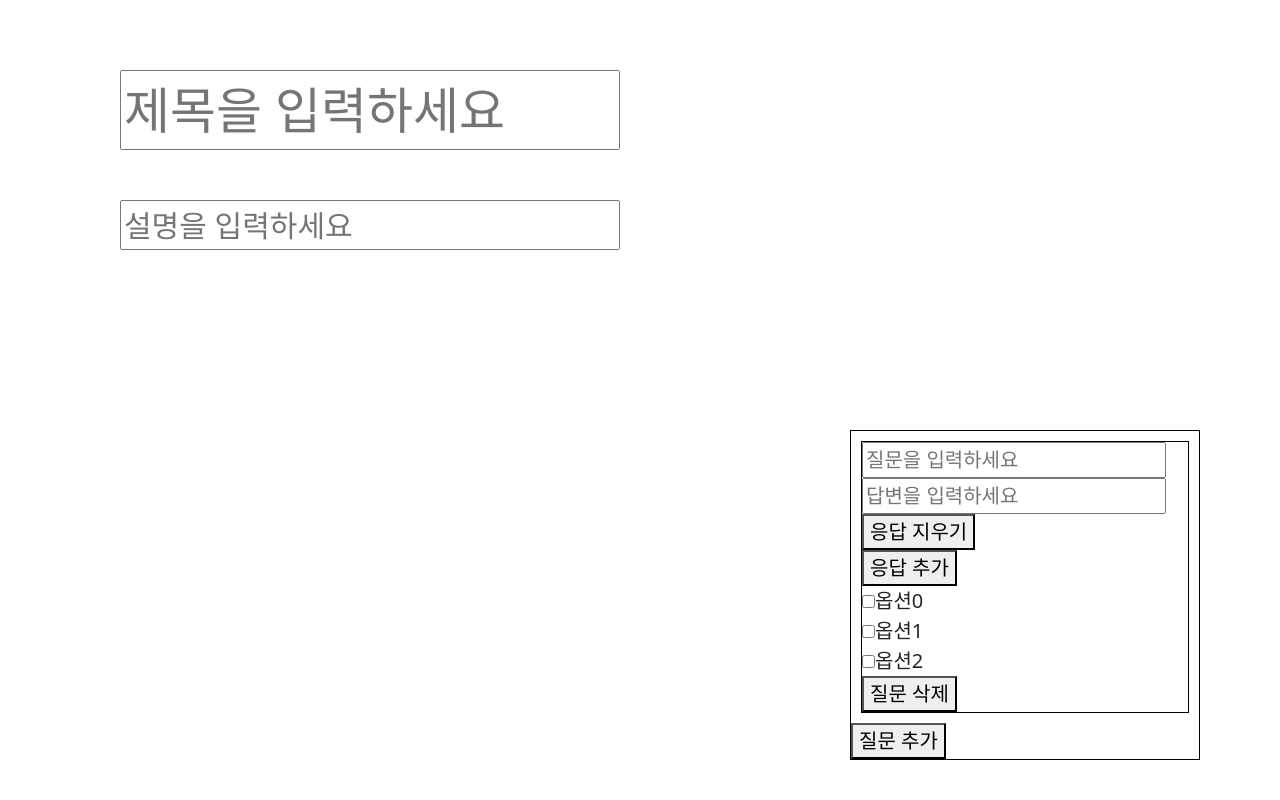
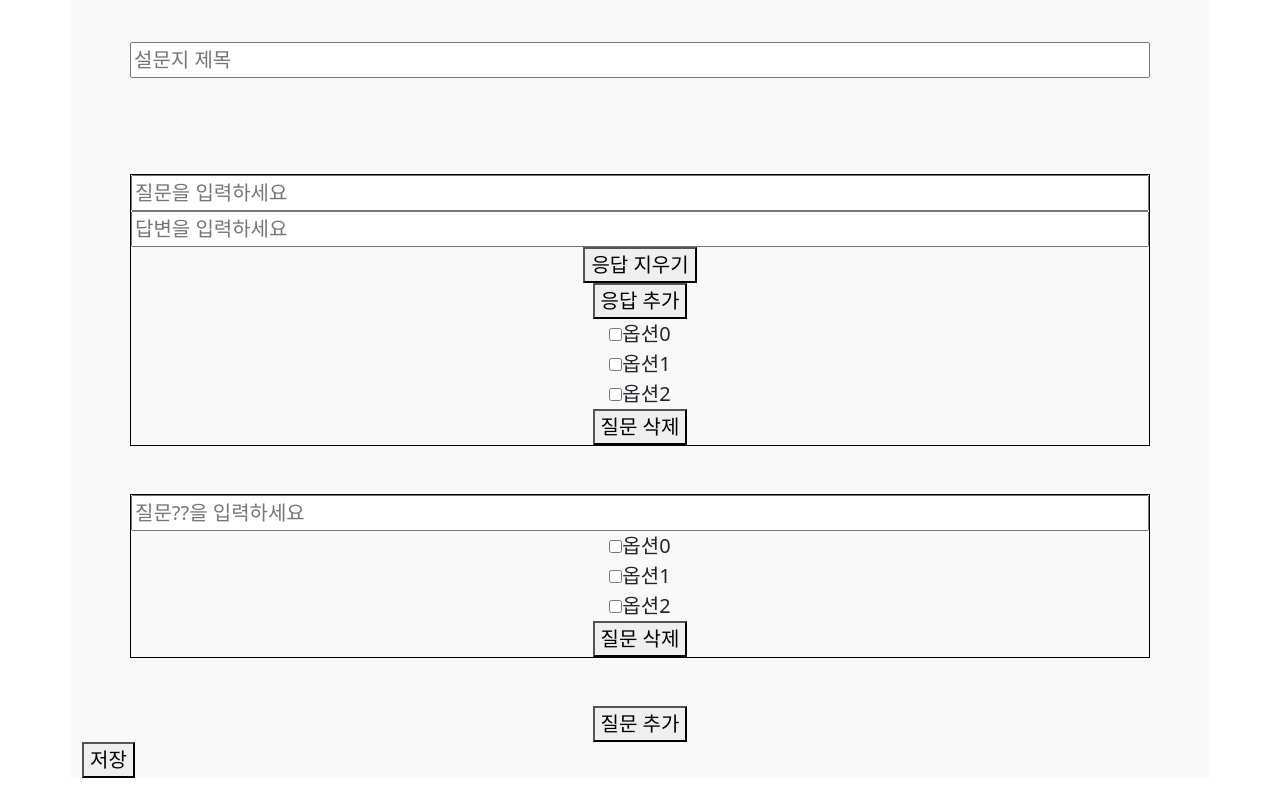
Before and after one commit to dntjr41/Chatbot_Lab, a React (Create React App) app: page /create-survey in a window 1280 px wide. Shown: the part 300-1100 px from the top of the page. Built offline with nearby package versions, Linux system fonts and the light colour scheme.

Commit message:
create-survey layout

```diff
--- a/src/components/CreateSurvey/QuestionCardList.js
+++ b/src/components/CreateSurvey/QuestionCardList.js
@@ -1,6 +1,8 @@
 import { useDispatch, useSelector } from "react-redux";
 import { ADD_ANSWER, DEL_ANSWER, DEL_CARD, CHANGE_QUE_TITLE, CHANGE_QUE_ANSWER, CHECK_OPT } from "../../modules/createSurveySlice";
 
+import ChoiceCard from "./QuestionCards/ChoiceCard";
+import SubjectiveCard from "./QuestionCards/SubjectiveCard";
 import AddQuestionComponent from "./AddQuestionComponent";
 
 import "../../css/CreateSurveyPage.css";
@@ -12,64 +14,20 @@ import "../../css/CreateSurveyPage.css";
 // 해야할 일: 카드 컴포넌트로 분리 시켜서 보여주기
 
 const QuestionCardList = function () {
-    const dispatch = useDispatch();
     const questionCardList = useSelector(state => state.createSurvey.questionCardList);
 
-    // 객관식 응답선택지를 추가
-    const addAnswer = (listIdx) => {
-        dispatch(ADD_ANSWER(listIdx));
-    }
+    return (
+        <div className="create-survey-cardlist">
+            {
+                questionCardList.map((questionCard, listIdx) => {
+                    if (questionCard.type === "choice") {
+                        return <ChoiceCard questionCard={questionCard} listIdx={listIdx} key={listIdx} />
+                    }
+                    else{
+                        return <SubjectiveCard questionCard={questionCard} listIdx={listIdx} key={listIdx} />
+                    }
+                }
 
-    // 객관식 응답 선택지 삭제
-    const delAnswer = (listIdx, answerIdx) => {
-        dispatch(DEL_ANSWER({ listIdx, answerIdx }));
-    }
-
-    //질문 카드 삭제
-    const delCard = (listIdx) => {
-        dispatch(DEL_CARD(listIdx));
-    }
-
-    // 질문 제목 입력 업데이트
-    const inputQuestionTitle = (listIdx, title) => {
-        dispatch(CHANGE_QUE_TITLE({ listIdx, title }));
-    }
-
-    // 질문 응답 입력 업데이트
-    const inputQuestionAnswer = (listIdx, answerIdx, answer) => {
-        dispatch(CHANGE_QUE_ANSWER({ listIdx, answerIdx, answer }));
-    }
-
-    // 질문 옵션 체크 업데이트
-    const checkOption = (listIdx, optIdx) => {
-        dispatch(CHECK_OPT({ listIdx, optIdx }));
-    }
-
-    return (
-        <div className="questionCardListLayout">
-            {
-                questionCardList.map((questionCard, listIdx) =>
-                    <div key={listIdx} className="questionCardLayout">
-                        <input type="text" placeholder="질문을 입력하세요" value={questionCard.title} onChange={(e) => inputQuestionTitle(listIdx, e.target.value)} />
-                        {
-                            questionCard.answers.map((answer, answerIdx) =>
-                                <div key={answerIdx}>
-                                    <input type="text" placeholder="답변을 입력하세요" value={answer} onChange={(e) => inputQuestionAnswer(listIdx, answerIdx, e.target.value)} />
-                                    <button type="button" onClick={() => delAnswer(listIdx, answerIdx)}>응답 지우기</button>
-                                </div>
-                            )
-                        }
-                        <button type="button" onClick={() => addAnswer(listIdx)}>응답 추가</button>
-                        {
-                            questionCard.options.map((option, optIdx) =>
-                                <div key={optIdx}>
-                                    <input type="checkbox" defaultChecked={option} onClick={() => checkOption(listIdx, optIdx)} />
-                                    옵션{optIdx}
-                                </div>
-                            )
-                        }
-                        <button type="button" onClick={() => delCard(listIdx)}>질문 삭제</button>
-                    </div>
                 )
             }
             <AddQuestionComponent />
--- a/src/components/CreateSurvey/QuestionCards/ChoiceCard.js
+++ b/src/components/CreateSurvey/QuestionCards/ChoiceCard.js
@@ -1 +1,67 @@
+import { useDispatch } from "react-redux";
+import { ADD_ANSWER, DEL_ANSWER, DEL_CARD, CHANGE_QUE_TITLE, CHANGE_QUE_ANSWER, CHECK_OPT } from "../../../modules/createSurveySlice";
+
+import "../../../css/CreateSurveyPage.css";
+
 // 질문 카드 컴포넌트(객관식)
+
+const ChoiceCard = function ({ questionCard, listIdx }) {
+    console.log(questionCard);
+    const dispatch = useDispatch();
+    // 객관식 응답선택지를 추가
+    const addAnswer = (listIdx) => {
+        dispatch(ADD_ANSWER(listIdx));
+    }
+
+    // 객관식 응답 선택지 삭제
+    const delAnswer = (listIdx, answerIdx) => {
+        dispatch(DEL_ANSWER({ listIdx, answerIdx }));
+    }
+
+    //질문 카드 삭제
+    const delCard = (listIdx) => {
+        dispatch(DEL_CARD(listIdx));
+    }
+
+    // 질문 제목 입력 업데이트
+    const inputQuestionTitle = (listIdx, title) => {
+        console.log(listIdx);
+        console.log(title);
+        dispatch(CHANGE_QUE_TITLE({ listIdx, title }));
+    }
+
+    // 질문 응답 입력 업데이트
+    const inputQuestionAnswer = (listIdx, answerIdx, answer) => {
+        dispatch(CHANGE_QUE_ANSWER({ listIdx, answerIdx, answer }));
+    }
+
+    // 질문 옵션 체크 업데이트
+    const checkOption = (listIdx, optIdx) => {
+        dispatch(CHECK_OPT({ listIdx, optIdx }));
+    }
+    return (
+        <div className="create-survey-card">
+            <input type="text" placeholder="질문을 입력하세요" value={questionCard.title} onChange={(e) => inputQuestionTitle(listIdx, e.target.value)} />
+            {
+                questionCard.answers.map((answer, answerIdx) =>
+                    <div key={answerIdx}>
+                        <input type="text" placeholder="답변을 입력하세요" value={answer} onChange={(e) => inputQuestionAnswer(listIdx, answerIdx, e.target.value)} />
+                        <button type="button" onClick={() => delAnswer(listIdx, answerIdx)}>응답 지우기</button>
+                    </div>
+                )
+            }
+            <button type="button" onClick={() => addAnswer(listIdx)}>응답 추가</button>
+            {
+                questionCard.options.map((option, optIdx) =>
+                    <div key={optIdx}>
+                        <input type="checkbox" defaultChecked={option} onClick={() => checkOption(listIdx, optIdx)} />
+                        옵션{optIdx}
+                    </div>
+                )
+            }
+            <button type="button" onClick={() => delCard(listIdx)}>질문 삭제</button>
+        </div>
+    )
+}
+
+export default ChoiceCard;
--- a/src/components/CreateSurvey/QuestionCards/SubjectiveCard.js
+++ b/src/components/CreateSurvey/QuestionCards/SubjectiveCard.js
@@ -1 +1,58 @@
+import { useDispatch } from "react-redux";
+import { ADD_ANSWER, DEL_ANSWER, DEL_CARD, CHANGE_QUE_TITLE, CHANGE_QUE_ANSWER, CHECK_OPT } from "../../../modules/createSurveySlice";
+
+import "../../../css/CreateSurveyPage.css";
+
 // 질문 카드 컴포넌트(주관식)
+
+const SubjectiveCard = function ({ questionCard, listIdx }) {
+    console.log(questionCard);
+    const dispatch = useDispatch();
+    // 객관식 응답선택지를 추가
+    const addAnswer = (listIdx) => {
+        dispatch(ADD_ANSWER(listIdx));
+    }
+
+    // 객관식 응답 선택지 삭제
+    const delAnswer = (listIdx, answerIdx) => {
+        dispatch(DEL_ANSWER({ listIdx, answerIdx }));
+    }
+
+    //질문 카드 삭제
+    const delCard = (listIdx) => {
+        dispatch(DEL_CARD(listIdx));
+    }
+
+    // 질문 제목 입력 업데이트
+    const inputQuestionTitle = (listIdx, title) => {
+        console.log(listIdx);
+        console.log(title);
+        dispatch(CHANGE_QUE_TITLE({ listIdx, title }));
+    }
+
+    // 질문 응답 입력 업데이트
+    const inputQuestionAnswer = (listIdx, answerIdx, answer) => {
+        dispatch(CHANGE_QUE_ANSWER({ listIdx, answerIdx, answer }));
+    }
+
+    // 질문 옵션 체크 업데이트
+    const checkOption = (listIdx, optIdx) => {
+        dispatch(CHECK_OPT({ listIdx, optIdx }));
+    }
+    return (
+        <div className="create-survey-card">
+            <input type="text" placeholder="질문??을 입력하세요" value={questionCard.title} onChange={(e) => inputQuestionTitle(listIdx, e.target.value)} />
+            {
+                questionCard.options.map((option, optIdx) =>
+                    <div key={optIdx}>
+                        <input type="checkbox" defaultChecked={option} onClick={() => checkOption(listIdx, optIdx)} />
+                        옵션{optIdx}
+                    </div>
+                )
+            }
+            <button type="button" onClick={() => delCard(listIdx)}>질문 삭제</button>
+        </div>
+    )
+}
+
+export default SubjectiveCard;
--- a/src/css/CreateSurveyPage.css
+++ b/src/css/CreateSurveyPage.css
@@ -1,145 +1,37 @@
 /* 설문 제작 페이지에서 쓰일 css */
 /* CreateSurveyPage.js */
-.createSurveyPage {
-  margin: auto;
-  width: 100%;
-  height: 1700px;
+.create-survey-layout {
+  padding-bottom: 100px;
 }
 
-.logoBtn {
-  position: absolute;
-  top: 20px;
-  left: 50px;
-  width: 350px;
-  height: 30px;
-
-  opacity: 0.5;
+.create-survey-layout input[type=text] {
+  width: 100%;
 }
 
-.loginBtn {
-  position: absolute;
-  top: 20px;
-  right: 560px;
-  width: 100px;
-  height: 30px;
-
-  opacity: 0.5;
-}
-
-.myBtn {
-  position: absolute;
-  top: 20px;
-  right: 510px;
-  width: 30px;
-  height: 30px;
-
-  opacity: 0.5;
-}
-
-.homeBtn {
-  position: absolute;
-  top: 95px;
-  left: 20px;
-  width: 150px;
-  height: 30px;
-
-  opacity: 0.5;
-}
-
-.surveyTitle {
-  position: absolute;
-  top: 370px;
-  left: 120px;
-  width: 500px;
-  height: 80px;
-
-  font-size: 50px;
-}
-
-.surveyContent {
-  position: absolute;
-  top: 500px;
-  left: 120px;
-  width: 500px;
-  height: 50px;
-
-  font-size: 30px;
-}
-
-.questionTitle {
-  position: absolute;
-  top: 730px;
-  left: 180px;
-  width: 500px;
-  height: 40px;
-
-  font-size: 26px;
-}
-
-.answer1 {
-  position: absolute;
-  top: 840px;
-  left: 220px;
-  width: 500px;
-  height: 40px;
-
-  font-size: 26px;
-}
-
-.answer2 {
-  position: absolute;
-  top: 900px;
-  left: 220px;
-  width: 500px;
-  height: 40px;
-
-  font-size: 26px;
-}
-
-.checkOption1 {
-  position: absolute;
-  top: 1090px;
-  right: 650px;
-  width: 30px;
-  height: 30px;
-}
-
-.checkOption2 {
-  position: absolute;
-  top: 1125px;
-  right: 650px;
-  width: 30px;
-  height: 30px;
-}
-
-.checkOption3 {
-  position: absolute;
-  top: 1160px;
-  right: 650px;
-  width: 30px;
-  height: 30px;
-}
-
-.submitBtn {
-  position: absolute;
-  top: 1505px;
-  left: 650px;
-  width: 140px;
-  height: 50px;
-
-  opacity: 0.5;
+.create-survey-form {
+  background-color: #F9F9F9
 }
 
 /* components/CreateSurvey */
-.questionCardListLayout {
-  position: absolute;
-  top: 730px;
-  right: 80px;
-  width: 350px;
-  border: 1px black solid;
+.create-survey-cardlist {
+  text-align: center;
 }
 
-.questionCardLayout {
+.create-survey-card {
   border: 1px black solid;
-  margin: 10px;
+  margin: 3rem;
 }
+
+.create-survey-addcard {
+  background-color: white;
+  width: 50%;
+  padding: 10px 12px 0px 12px;
+  margin: auto;
+  border: 2px black solid;
+  border-radius: 5px;
+}
+
+.create-survey-addcard button {
+  width: 100%;
+  border-radius:2px;
+}
--- a/src/pages/CreateSurveyPage.js
+++ b/src/pages/CreateSurveyPage.js
@@ -5,6 +5,8 @@ import Header from "../components/Header";
 import QuestionCardList from "../components/CreateSurvey/QuestionCardList";
 
 import '../css/CreateSurveyPage.css';
+import { Col, Container, Row } from 'react-bootstrap';
+import { BsRainbow } from 'react-icons/bs';
 
 // 새 설문 작성 페이지
 // └헤더
@@ -19,21 +21,6 @@ const CreateSurveyPage = function () {
     const title = useSelector(state => state.createSurvey.surveyTitle);
     const content = useSelector(state => state.createSurvey.surveyContent);
     const surveyInfo = useSelector(state => state.createSurvey);
-
-    // 홈페이지로 이동
-    const gotoHome = () => {
-        alert("홈 페이지로 이동");
-    }
-
-    // 로그인 페이지로 이동
-    const gotoLogin = () => {
-        alert("로그인 페이지로 이동")
-    }
-
-    // 마이 페이지로 이동
-    const gotoMyPage = () => {
-        alert("마이페이지로 이동");
-    }
 
     // 설문의 제목 입력 업데이트
     const inputTitle = (title) => {
@@ -53,19 +40,21 @@ const CreateSurveyPage = function () {
     }
 
     return (
-        <div className="createSurveyPage">
+        <div className="create-survey-layout">
             <Header />
-
-            <div><input type="text" className="surveyTitle" placeholder="제목을 입력하세요" value={title} onChange={(e) => inputTitle(e.target.value)} />
-                <input type="text" className="surveyContent" value={content} placeholder="설명을 입력하세요" onChange={(e) => inputContent(e.target.value)} />
-
-                <QuestionCardList />
-
-                < button type="button" className="submitBtn" onClick={createSurvey} />
-            </div>
-
-
-
+            <div className="text-center">설문지 작성</div>
+            <Container className="create-survey-form">
+                <Row className="mt-5 mb-5">
+                    <Col className="mt-5 mx-5" ><input type="text" placeholder="설문지 제목" /></Col>
+                </Row>
+                <Row className="mb-5">
+                    <Col className="mx-5"><input type="text" placeholder="설문지 제목" /></Col>
+                </Row>
+                <Row>
+                    <QuestionCardList />
+                </Row>
+                <button type="button" onClick={createSurvey}>저장</button>
+            </Container>
         </div >
     )
 }
```
Also changed, not shown: src/components/CreateSurvey/AddQuestionComponent.js (+61 -1 lines), src/modules/createSurveySlice.js (+7 -9 lines).
